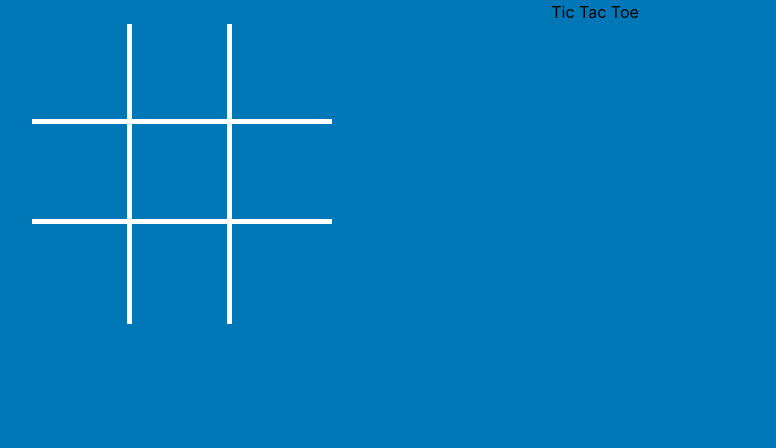
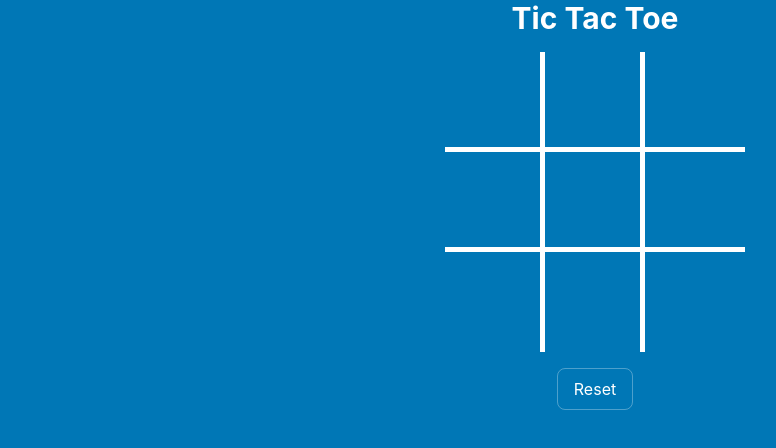
Before and after one commit to aal2015/react_ticTacToe_chess, a React (Vite) app in the folder ticTacToe_chess/: page /ticTacToe in a window 1280 px wide. Shown: the top 448 px of the page, without its empty margins (45-821 px from the left). Built offline with nearby package versions, Linux system fonts and the light colour scheme.

Commit message:
Edited layout of tic tac toe and added reset button

```diff
--- a/ticTacToe_chess/src/components/TicTacToe.jsx
+++ b/ticTacToe_chess/src/components/TicTacToe.jsx
@@ -2,11 +2,15 @@ import { useState } from 'react';
 import Board from "./TicTacToeBoard";
 
 const TicTacToe = () => {
-    const [board, setBoard] = useState([
+    const initialBoard = [
         '', '', '',
         '', '', '',
         '', '', ''
-    ]);
+    ];
+
+    const [board, setBoard] = useState(initialBoard);
+    const [turn, setTurn] = useState("X");
+
 
     const handleSquareClick = (index) => {
 
@@ -15,29 +19,47 @@ const TicTacToe = () => {
             return;
         }
 
-        // Create a copy
         const newBoard = [...board];
-
-        // Add current player's mark
         newBoard[index] = turn;
-
-        // Update board
         setBoard(newBoard);
-
-        // Switch turn
         setTurn(turn === "X" ? "O" : "X");
     };
 
-    const [turn, setTurn] =
-        useState("X");
+
+    const resetGame = () => {
+        setBoard(initialBoard);
+        setTurn("X");
+    };
 
     return (
         <>
-            <p>Tic Tac Toe</p>
-            <Board
-                boardState={board}
-                onSquareClick={handleSquareClick}
-            />
+            <div className="flex flex-col items-center gap-4">
+
+                <p className='text-3xl text-white font-bold'>
+                    Tic Tac Toe
+                </p>
+
+                <Board
+                    boardState={board}
+                    onSquareClick={handleSquareClick}
+                />
+
+                <button
+                    onClick={resetGame}
+                    className="
+                        px-4
+                        py-2
+                        rounded-lg
+                        border
+                        border-white/30
+                        text-white
+                        hover:bg-white/10
+                    "
+                >
+                    Reset
+                </button>
+
+            </div>
         </>
     );
 }
```
